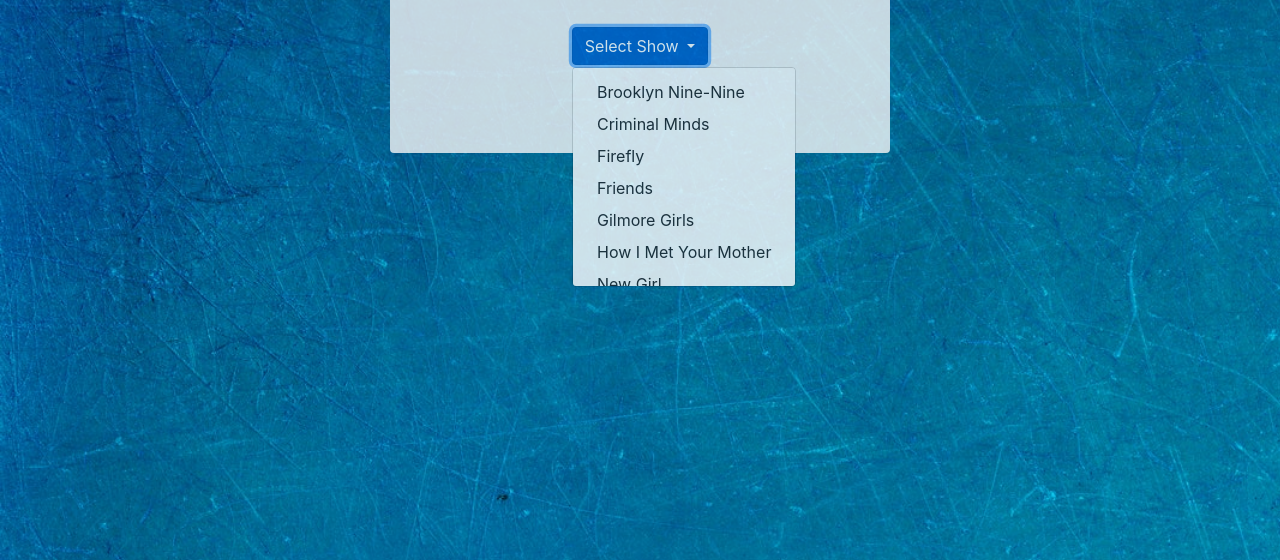
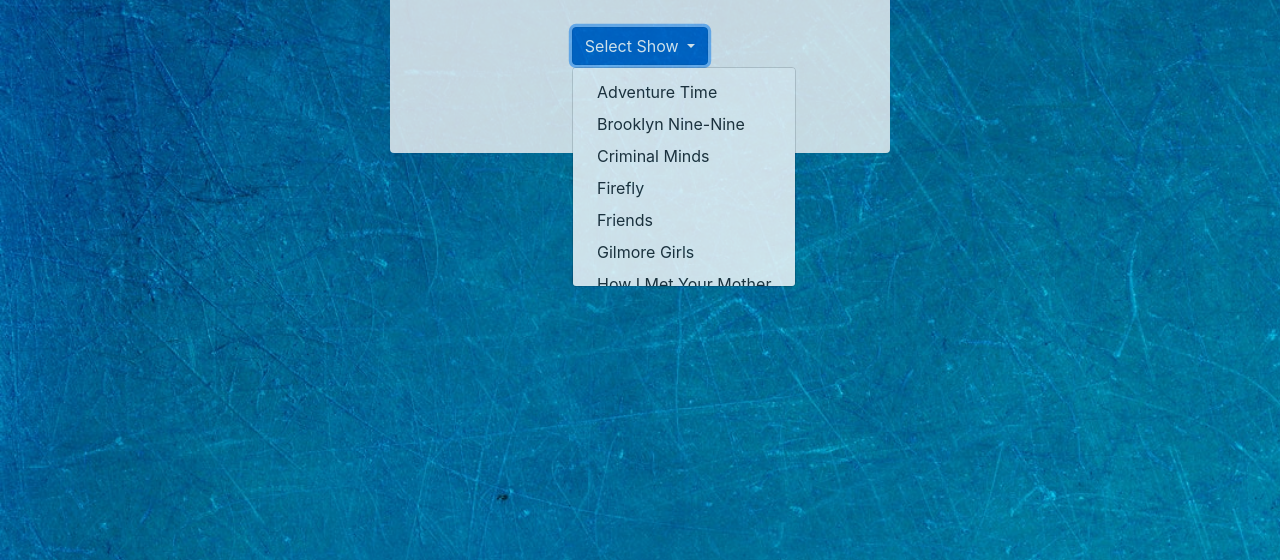
Before and after one commit to jwwitherspoon/tv-randomizer, a plain HTML site: page index.html in a window 1280 px wide. Both pictures are taken after a click on the button "Select Show". Shown: the part 240-800 px from the top of the page. Drawn offline with nearby package versions, Linux system fonts and the light colour scheme.

Commit message:
Update index.html
Added Adventure Time

```diff
--- a/index.html
+++ b/index.html
@@ -32,6 +32,7 @@
 						Select Show
 					</button>
 					<div class="dropdown-menu scrollable-menu">
+						<button class="dropdown-item" type="button" onclick="getDropdownValue(this)">Adventure Time</button>
 						<button class="dropdown-item" type="button" onclick="getDropdownValue(this)">Brooklyn Nine-Nine</button>
 						<button class="dropdown-item" type="button" onclick="getDropdownValue(this)">Criminal Minds</button>
 						<button class="dropdown-item" type="button" onclick="getDropdownValue(this)">Firefly</button>
```
